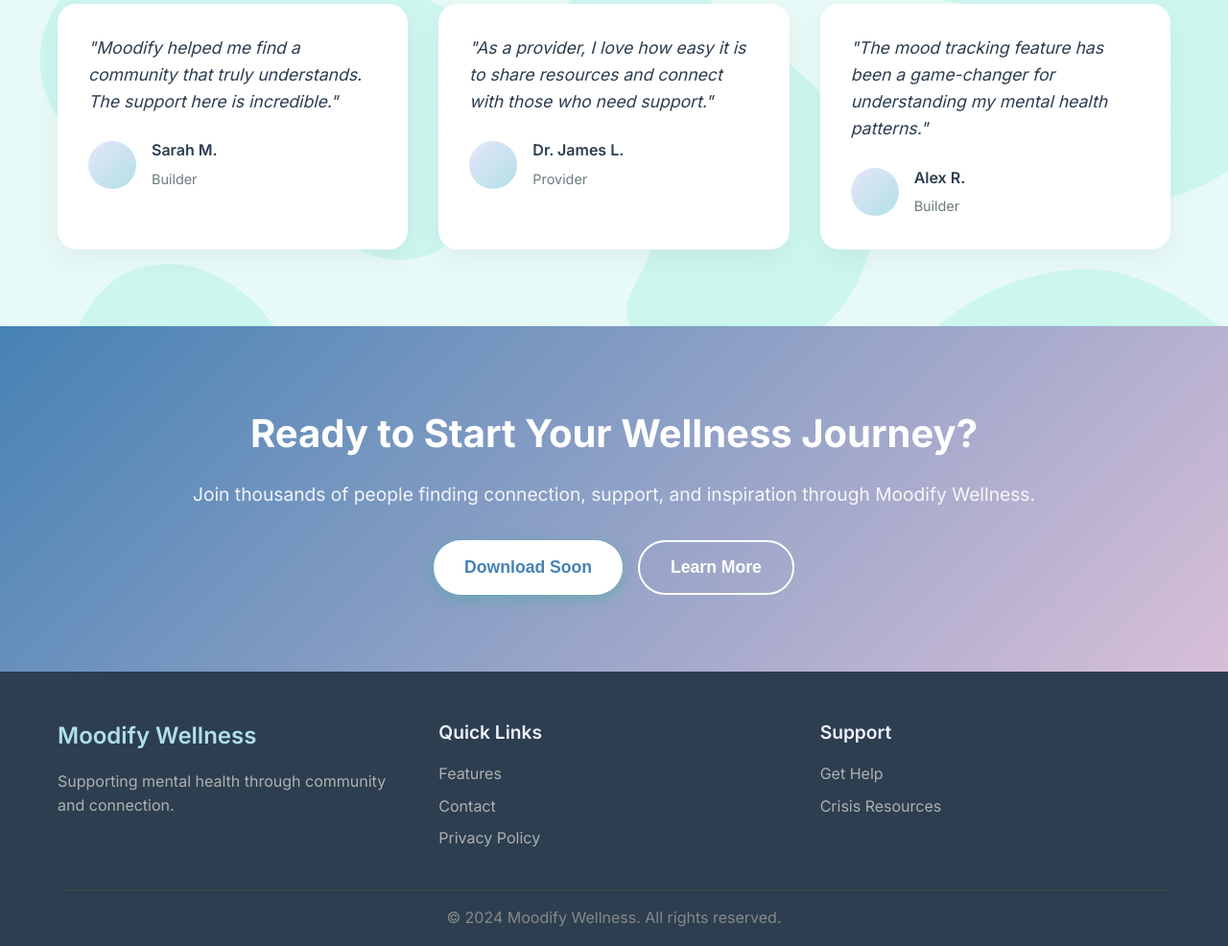
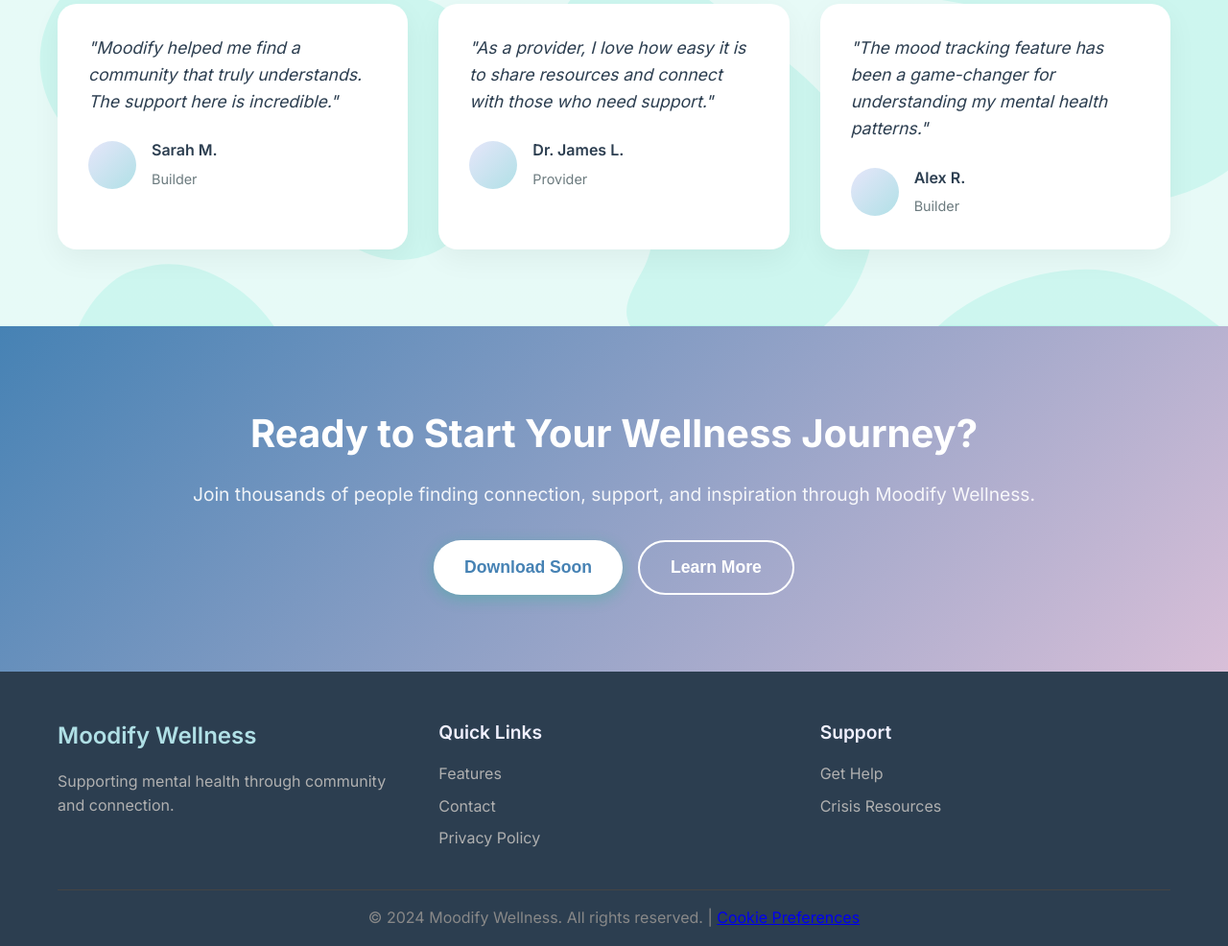
Before and after one commit to moeett/moodify-wellness-website, a plain HTML site: page index.html in a window 1280 px wide. Shown: the part 3581-4567 px from the top of the page at 96% size. Drawn offline with Linux system fonts and the light colour scheme; a script that the page names is missing.

Commit message:
Add Termly consent management platform integration

```diff
--- a/index.html
+++ b/index.html
@@ -1,6 +1,10 @@
 <!DOCTYPE html>
 <html lang="en">
 <head>
+    <!-- Termly Consent Management Platform -->
+    <script type="text/javascript" src="https://app.termly.io/embed.min.js" data-auto-block="on" data-website-uuid="c2c54806-ade4-463f-9d4a-793at"></script>
+    <!-- End Termly CMP -->
+
     <!-- Google Tag Manager -->
     <script>(function(w,d,s,l,i){w[l]=w[l]||[];w[l].push({'gtm.start':
     new Date().getTime(),event:'gtm.js'});var f=d.getElementsByTagName(s)[0],
@@ -311,7 +315,7 @@
                 </div>
             </div>
             <div class="footer-bottom">
-                <p>&copy; 2024 Moodify Wellness. All rights reserved.</p>
+                <p>&copy; 2024 Moodify Wellness. All rights reserved. | <a href="#" class="termly-display-preferences">Cookie Preferences</a></p>
             </div>
         </div>
     </footer>
```
Also changed, not shown: contact.html (+5 -1 lines), privacy.html (+5 -1 lines), success.html (+5 -1 lines).
